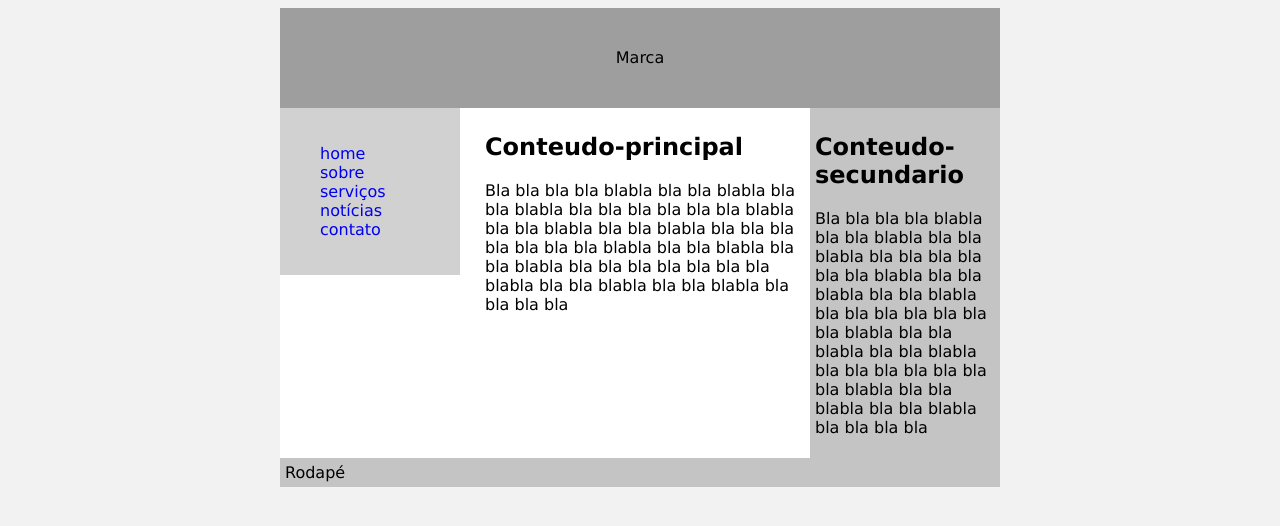
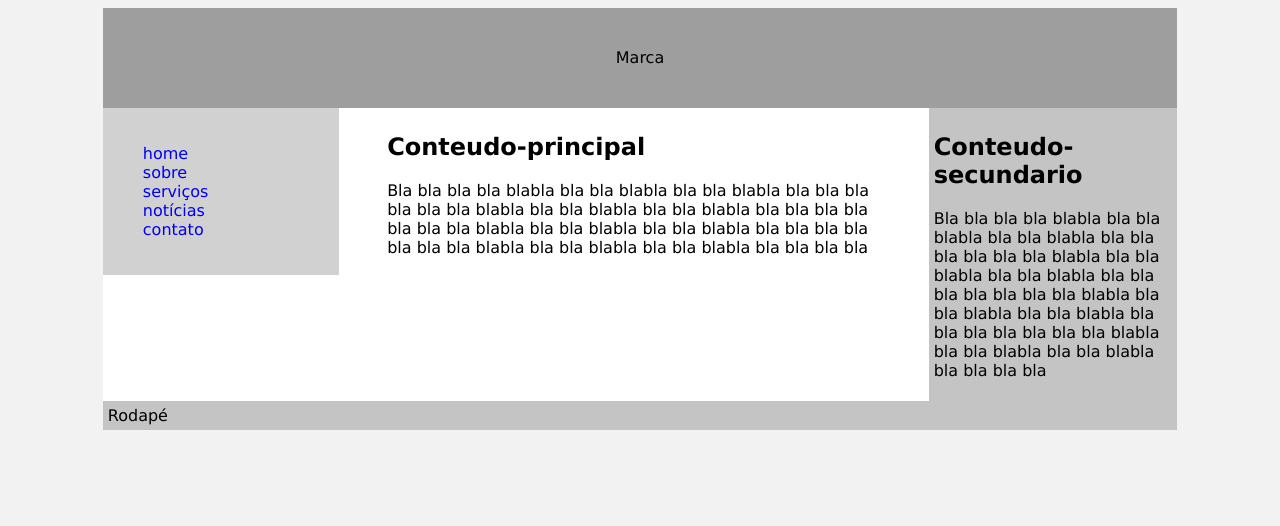
Before and after one commit to MunrraMT/CSS3-Intermediario-Avancado, a plain HTML site: page Aulas/layout-fixo-02.html in a window 1280 px wide. Drawn offline with Linux system fonts and the light colour scheme.

Commit message:
Aula 58. Layout líquido

```diff
--- a/Aulas/layout-fixo-02.html
+++ b/Aulas/layout-fixo-02.html
@@ -7,16 +7,16 @@
     <title>LayOut Fixo</title>
     <style>
 
-        body {font-family: Verdana, Geneva, Tahoma, sans-serif; background: #f2f2f2}
+        body {font-family: Verdana, Geneva, Tahoma, sans-serif; background: #f2f2f2;}
 
-        #container {width: 720px; margin: 0 auto; background: #fff;}
-        #marca {height: 100px; background: #9e9e9e; text-align: center; line-height: 100px;}
+        #container {width: 85%; margin: 0 auto; background: #fff; min-width: 720px; max-width: 1080px;}
+        #marca {width: 100%; height: 100px; background: #9e9e9e; text-align: center; line-height: 100px;}
 
-        #conteudo {width: 520px; float: right;}
-        #conteudo-principal {float: left; width: 320px; padding: 5px;}
-        #conteudo-secundario {float: right; width: 180px; background: #c4c4c4; padding: 5px;}
+        #conteudo {width: 74%; float: right;}
+        #conteudo-principal {float: left; width: 63%; padding: 5px;}
+        #conteudo-secundario {float: right; width: 30%; background: #c4c4c4; padding: 5px;}
 
-        #navegacao {width: 180px; float: left; padding: 20px 0 20px 0; background: #d1d1d1;}
+        #navegacao {width: 22%; float: left; padding: 20px 0 20px 0; background: #d1d1d1;}
         #navegacao ul {list-style: none;}
         #navegacao li a {text-decoration: none;}
 
```
